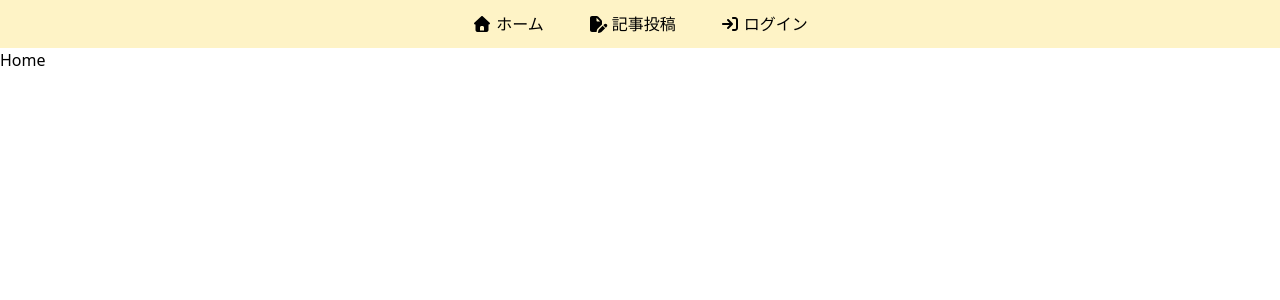
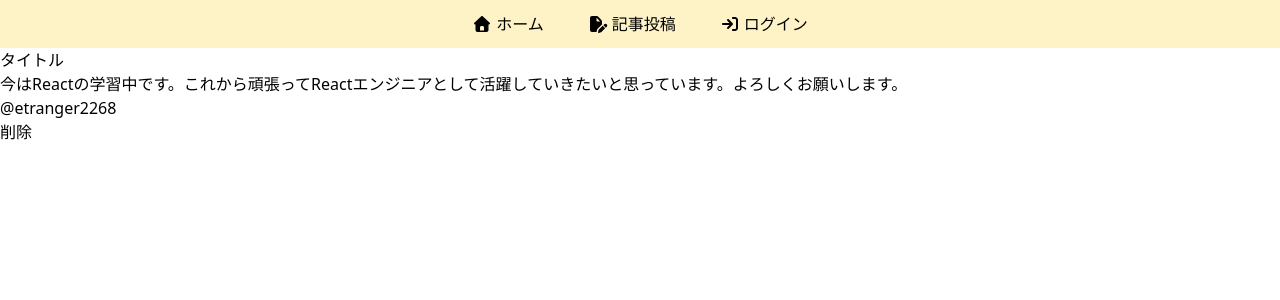
Before and after one commit to etranger2268/udemy-react-3project-app, a React (Vite) app: page / in a window 1280 px wide. Shown: the top 300 px of the page. Built offline with nearby package versions, Linux system fonts and the light colour scheme; no server answers.

Commit message:
blog-4-41

```diff
--- a/src/components/Home.jsx
+++ b/src/components/Home.jsx
@@ -1,3 +1,18 @@
 export default function Home() {
-  return <h1>Home</h1>;
+  return (
+    <div>
+      <div>
+        <div>
+          <h1>タイトル</h1>
+        </div>
+      </div>
+      <div>
+        今はReactの学習中です。これから頑張ってReactエンジニアとして活躍していきたいと思っています。よろしくお願いします。
+      </div>
+      <div>
+        <h3>@etranger2268</h3>
+        <button type="button">削除</button>
+      </div>
+    </div>
+  );
 }
```
